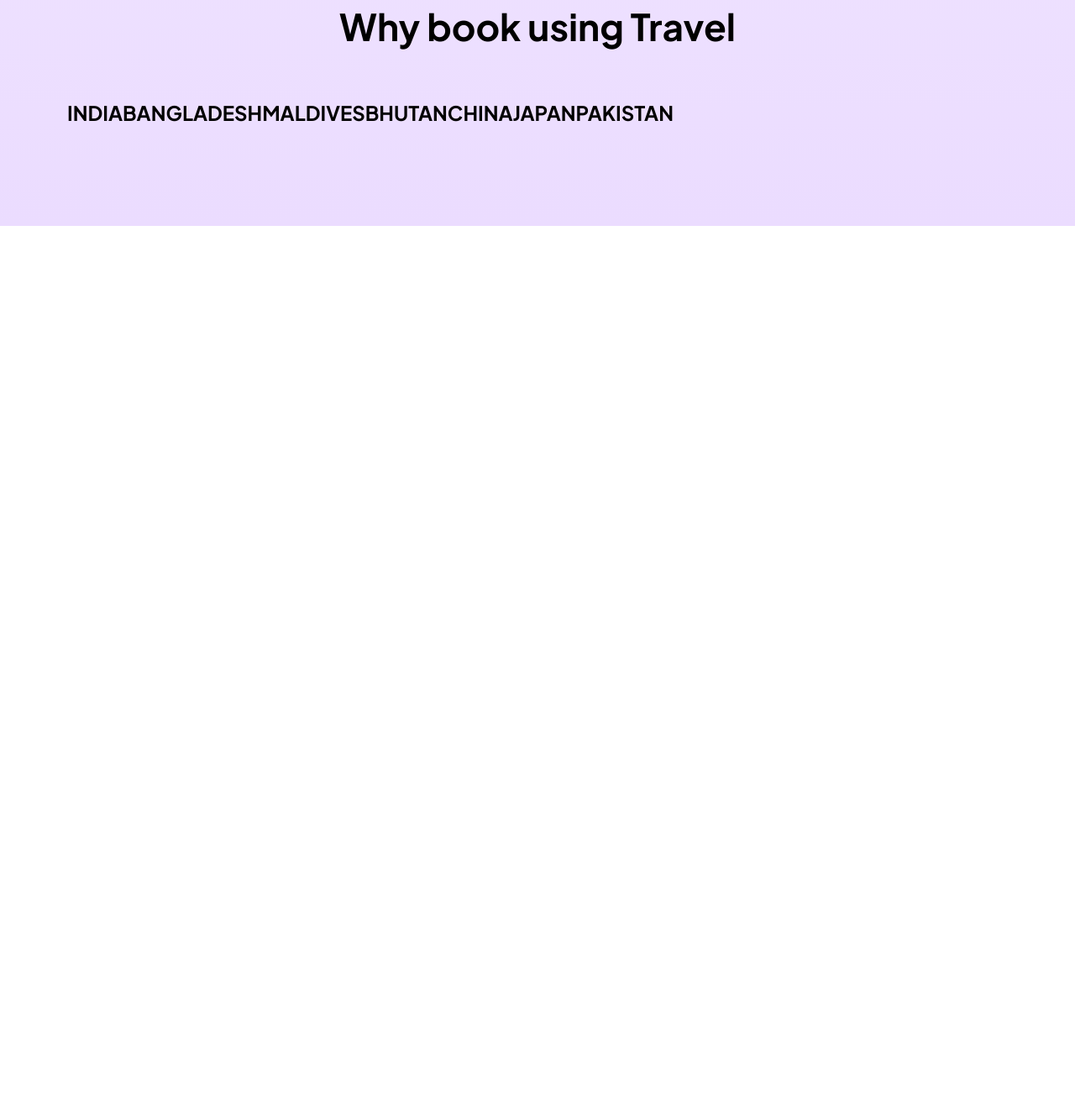
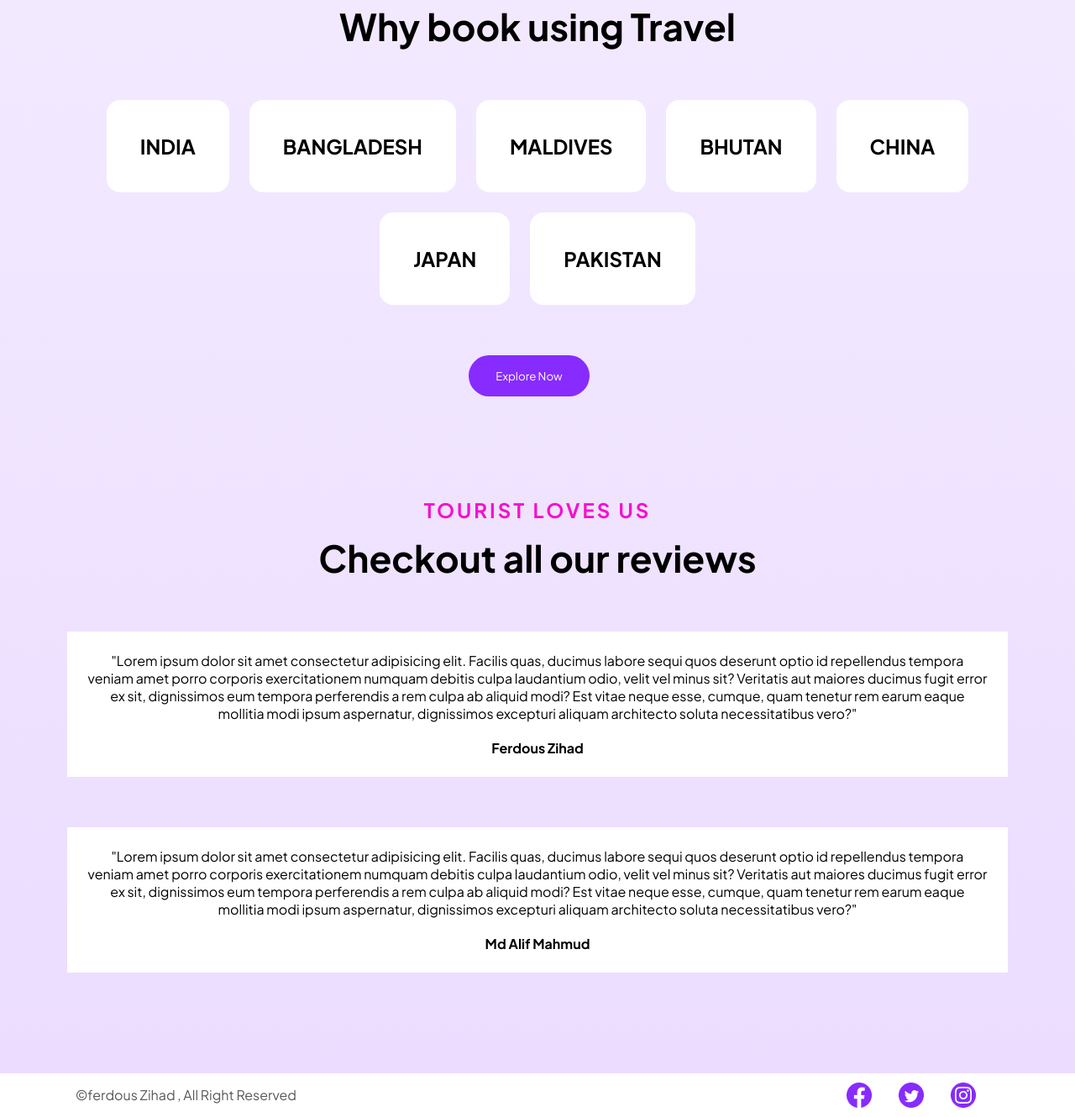
Before and after one commit to alif2270/Tour-mama-2025, a plain HTML site: page index.html in a window 1280 px wide. Shown: the part 2168-3498 px from the top of the page at 84% size. Before the commit the page ends 2437 px from the top, so only its background shows below. Drawn offline with Linux system fonts and the light colour scheme.

Commit message:
added all

```diff
--- a/index.html
+++ b/index.html
@@ -97,8 +97,34 @@
                 <h2>JAPAN</h2>
                 <h2>PAKISTAN</h2>
             </div>
+            <div class="Explore">
+                <button class="btn btn-center">Explore Now</button>
+            </div>
         </div>
     </div>
+    <div id="tour-container">
+        <div id="tour">
+             <div class="heading-content">
+                <h4>TOURIST LOVES US</h4>
+                <h2>Checkout all our reviews</h2>
+            </div>
+            <div id="tour-card-container">
+                <div class="tour-card">
+                    <p>"Lorem ipsum dolor sit amet consectetur adipisicing elit. Facilis quas, ducimus labore sequi quos deserunt optio id repellendus tempora veniam amet porro corporis exercitationem numquam debitis culpa laudantium odio, velit vel minus sit? Veritatis aut maiores ducimus fugit error ex sit, dignissimos eum tempora perferendis a rem culpa ab aliquid modi? Est vitae neque esse, cumque, quam tenetur rem earum eaque mollitia modi ipsum aspernatur, dignissimos excepturi aliquam architecto soluta necessitatibus vero?"</p>
+                    <h4>Ferdous Zihad</h4>
+
+                </div>
+                <div id="tour-card">
+                    <p>"Lorem ipsum dolor sit amet consectetur adipisicing elit. Facilis quas, ducimus labore sequi quos deserunt optio id repellendus tempora veniam amet porro corporis exercitationem numquam debitis culpa laudantium odio, velit vel minus sit? Veritatis aut maiores ducimus fugit error ex sit, dignissimos eum tempora perferendis a rem culpa ab aliquid modi? Est vitae neque esse, cumque, quam tenetur rem earum eaque mollitia modi ipsum aspernatur, dignissimos excepturi aliquam architecto soluta necessitatibus vero?"</p>
+                    <h4>Md Alif Mahmud</h4>
+                </div>
+            </div>
+        </div>
+    </div>
+    <footer id="footer">
+        <p>©ferdous Zihad , All Right Reserved</p>
+        <img src="images/Frame 87.png" alt="">
+    </footer>
 </body>
 
 </html>
--- a/style/style.css
+++ b/style/style.css
@@ -93,7 +93,7 @@ body {
 }
 
 #service,
-#story,#country {
+#story,#country,#tour {
     width: 87.5%;
     margin: 0px auto 120px auto;
 }
@@ -141,4 +141,59 @@ body {
 }
 #country-card-container{
     display: flex;
+    gap: 24px;
+    flex-wrap: wrap;
+    justify-content: center;
 }
+#country-card-container h2{
+    background-color: white;
+    padding: 40px;
+    border-radius: 16px;
+}
+.btn-center{
+    justify-content: center;
+    align-items: center;
+}
+.Explore{
+    display: flex;
+    align-items: center;
+    justify-content: center;
+    margin-top: 60px;
+}
+#tour-card{
+    background-color: white;
+    margin-bottom: 60px;
+    text-align: center;
+    padding: 24px;
+}
+.tour-card{
+    background-color: white;
+    margin-bottom: 60px;
+    text-align: center;
+    padding: 24px;
+
+}
+.tour-card p {
+    margin-bottom: 20px;
+}
+#tour-card p{
+    margin-bottom: 20px;
+}
+#tour-container{
+    margin-bottom: 120px;
+}
+#footer{
+    width: 100%;
+    background-color: white;
+    display: flex;
+    justify-content: space-between;
+    align-items: center;
+
+}
+#footer p {
+    color: #5B5757;
+    margin-left: 90px;
+}
+#footer img{
+    margin-right: 90px;
+}
```
Also changed, not shown: images/Frame 87.png (added).
